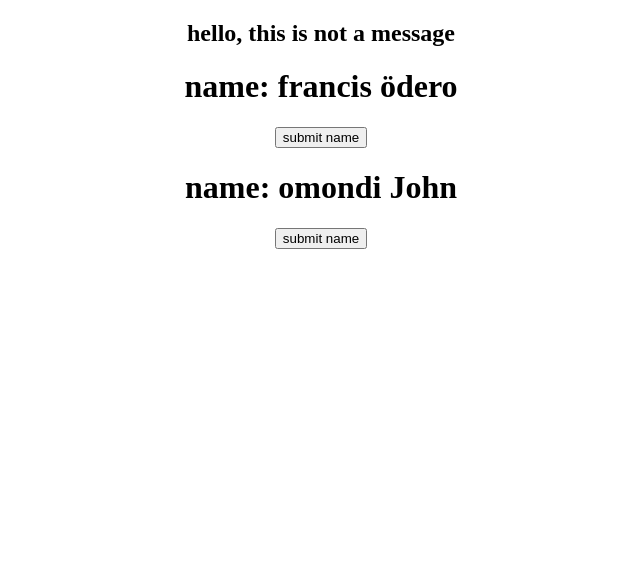
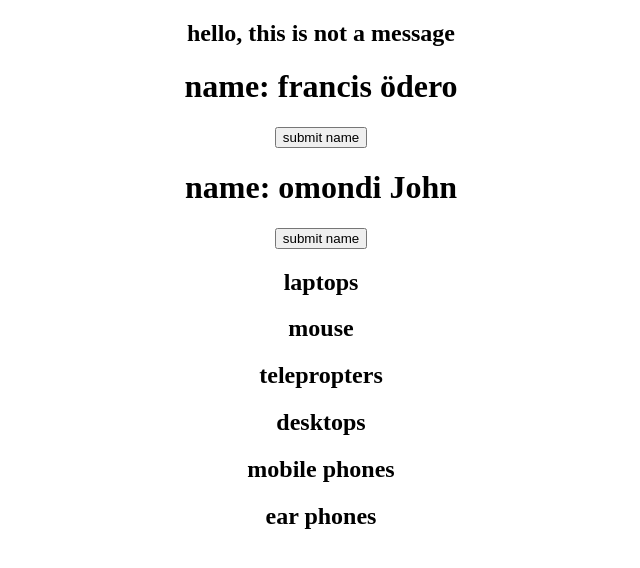
Before and after one commit to Francisomondi/react-dojo-app, a React (Create React App) app: page / in a window 1280 px wide. Shown: the top 568 px of the page, without its empty margins (319-959 px from the left). Built offline with nearby package versions, Linux system fonts and the light colour scheme.

Commit message:
lists rendering using the map method

```diff
--- a/src/App.js
+++ b/src/App.js
@@ -2,6 +2,7 @@ import "./App.css";
 import Hello from "./components/Hello";
 //import Message from "./components/Message";
 import Profile from "./components/Profile";
+import Product from "./components/Product";
 
 function App() {
   return (
@@ -10,6 +11,7 @@ function App() {
         <Hello />
         <Profile name="francis" lastname="ödero" />
         <Profile name="omondi" lastname="John" />
+        <Product />
       </div>
     </div>
   );
--- /dev/null
+++ b/src/components/Product.js
@@ -0,0 +1,17 @@
+import React from "react";
+
+const Product = () => {
+  const products = [
+    "laptops",
+    "mouse",
+    "telepropters",
+    "desktops",
+    "mobile phones",
+    "ear phones"
+  ];
+  const productList = products.map(product => <h2>{product}</h2>);
+
+  return <div>{productList}</div>;
+};
+
+export default Product;
```
